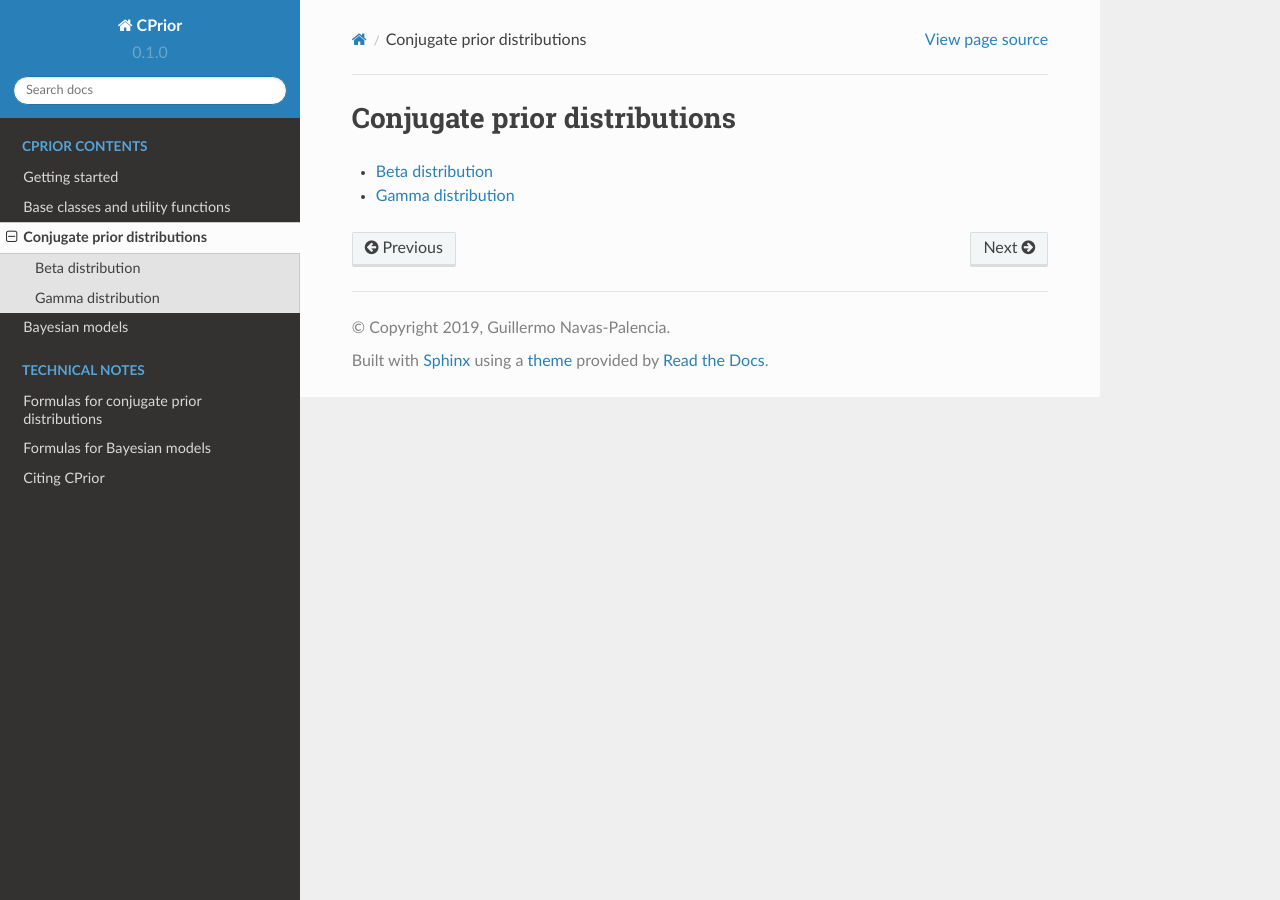
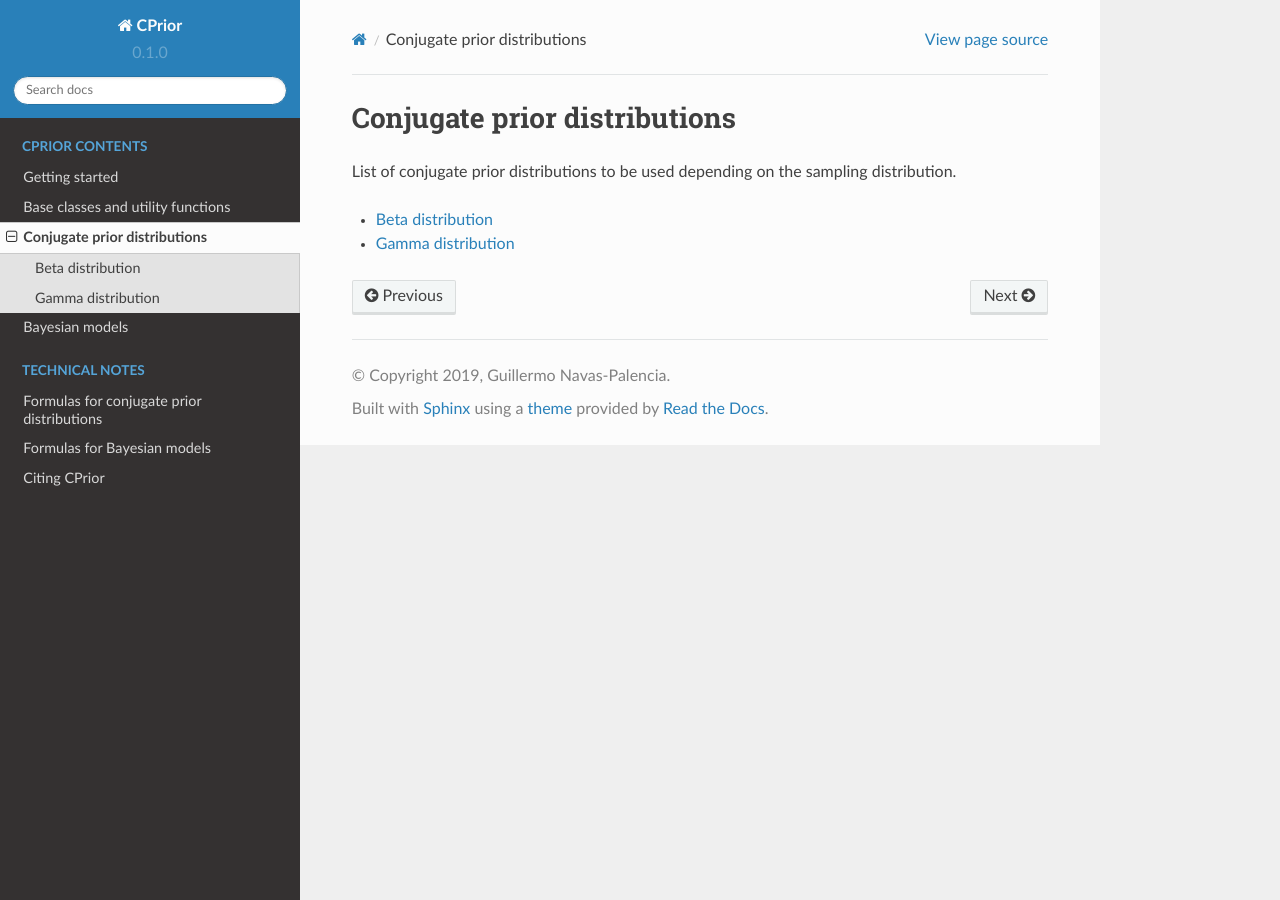
Before and after one commit to guillermo-navas-palencia/cprior, a Sphinx documentation site: the page built from doc/source/conjugate.rst, in a window 1280 px wide. Built offline with Sphinx 7.4.7 and the Read the Docs theme 2.0.0, drawn with Linux system fonts in a browser that asks for light colours.

Commit message:
Add short introduction

```diff
--- a/doc/source/conjugate.rst
+++ b/doc/source/conjugate.rst
@@ -1,5 +1,8 @@
 Conjugate prior distributions
 """""""""""""""""""""""""""""
+
+List of conjugate prior distributions to be used depending on the sampling
+distribution.
 
 .. toctree::
 	:maxdepth: 2
```
